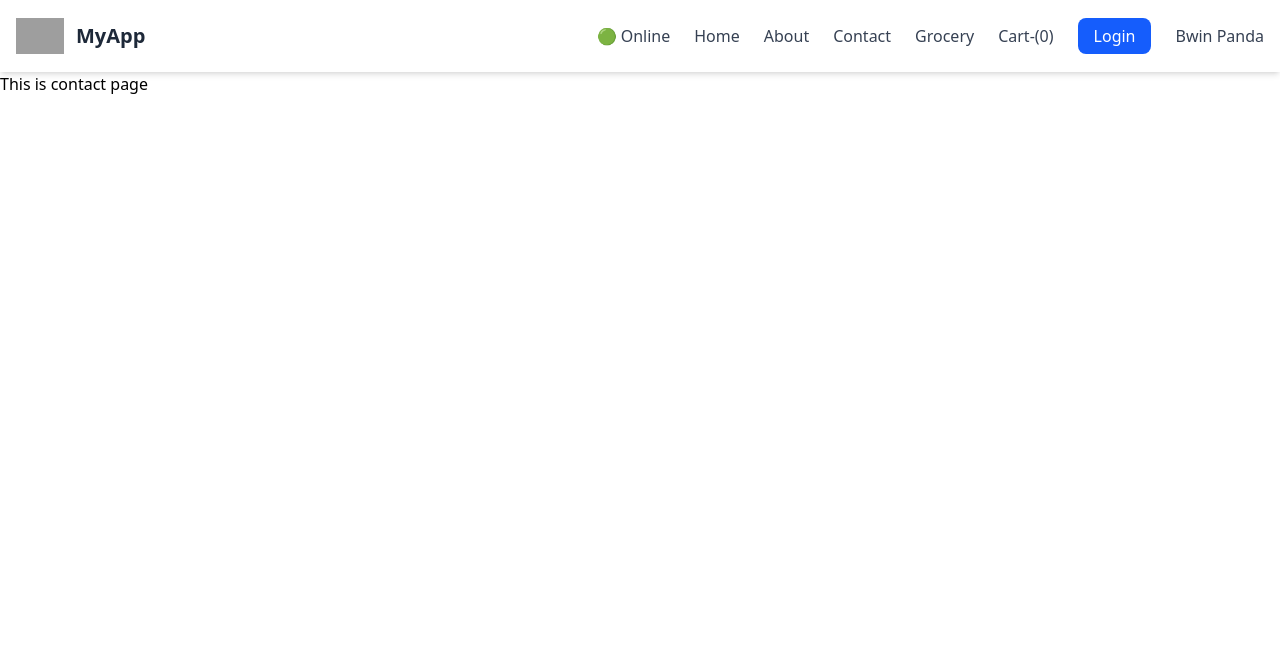
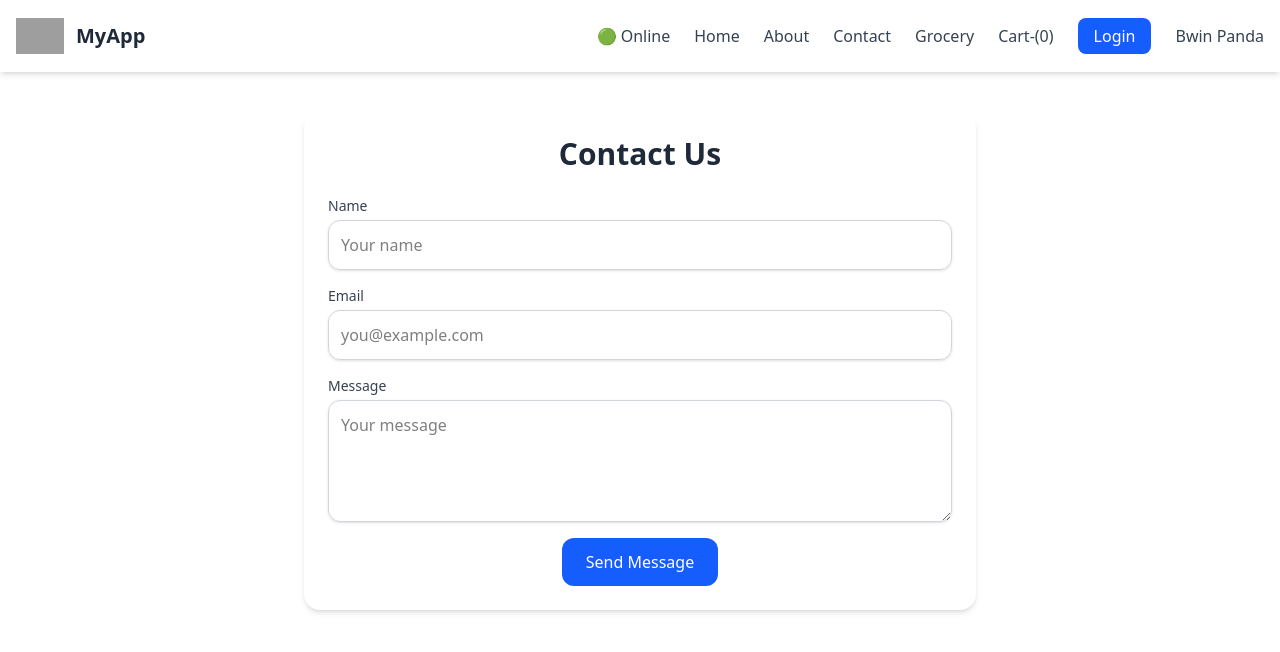
Before and after one commit to bwinamit/Learn_React, a React (Vite) app: page /contact in a window 1280 px wide. Shown: the top 652 px of the page. Built offline with nearby package versions, Linux system fonts and the light colour scheme; grey boxes are pictures that could not be loaded.

Commit message:
Continuing Testing

```diff
--- a/SRC/components/Contact.js
+++ b/SRC/components/Contact.js
@@ -1,9 +1,58 @@
 const Contact = () => {
   return (
-    <div>
-      <h1>This is contact page</h1>
+    <div className="max-w-2xl mx-auto p-6 bg-white rounded-2xl shadow-md mt-10">
+      <h1 className="text-3xl font-bold mb-6 text-center text-gray-800">Contact Us</h1>
+      <form className="space-y-4">
+        <div>
+          <label htmlFor="name" className="block text-sm font-medium text-gray-700">
+            Name
+          </label>
+          <input
+            type="text"
+            id="name"
+            name="name"
+            placeholder="Your name"
+            className="mt-1 block w-full p-3 border border-gray-300 rounded-xl shadow-sm focus:ring-blue-500 focus:border-blue-500"
+          />
+        </div>
+
+        <div>
+          <label htmlFor="email" className="block text-sm font-medium text-gray-700">
+            Email
+          </label>
+          <input
+            type="email"
+            id="email"
+            name="email"
+            placeholder="you@example.com"
+            className="mt-1 block w-full p-3 border border-gray-300 rounded-xl shadow-sm focus:ring-blue-500 focus:border-blue-500"
+          />
+        </div>
+
+        <div>
+          <label htmlFor="message" className="block text-sm font-medium text-gray-700">
+            Message
+          </label>
+          <textarea
+            id="message"
+            name="message"
+            rows="4"
+            placeholder="Your message"
+            className="mt-1 block w-full p-3 border border-gray-300 rounded-xl shadow-sm focus:ring-blue-500 focus:border-blue-500"
+          />
+        </div>
+
+        <div className="text-center">
+          <button
+            type="submit"
+            className="bg-blue-600 text-white px-6 py-3 rounded-xl hover:bg-blue-700 transition duration-300"
+          >
+            Send Message
+          </button>
+        </div>
+      </form>
     </div>
-  )
-}
+  );
+};
 
-export default Contact
+export default Contact;
--- a/babel.config.js
+++ b/babel.config.js
@@ -1,3 +1,6 @@
 module.exports = {
-    presets: [['@babel/preset-env', {targets: {node: 'current'}}]],
-  };
+  presets: [
+    ['@babel/preset-env', { targets: { node: 'current' } }],
+    ['@babel/preset-react', { runtime: 'automatic' }]
+  ],
+};
--- a/package.json
+++ b/package.json
@@ -27,7 +27,9 @@
   "devDependencies": {
     "@babel/core": "^7.26.10",
     "@babel/preset-env": "^7.26.9",
+    "@babel/preset-react": "^7.26.3",
     "@testing-library/dom": "^10.4.0",
+    "@testing-library/jest-dom": "^6.6.3",
     "@testing-library/react": "^16.3.0",
     "@types/react": "^19.1.2",
     "@types/react-dom": "^19.1.2",
```
Also changed, not shown: 2 other files (tests, documents, lock files or other folders).
